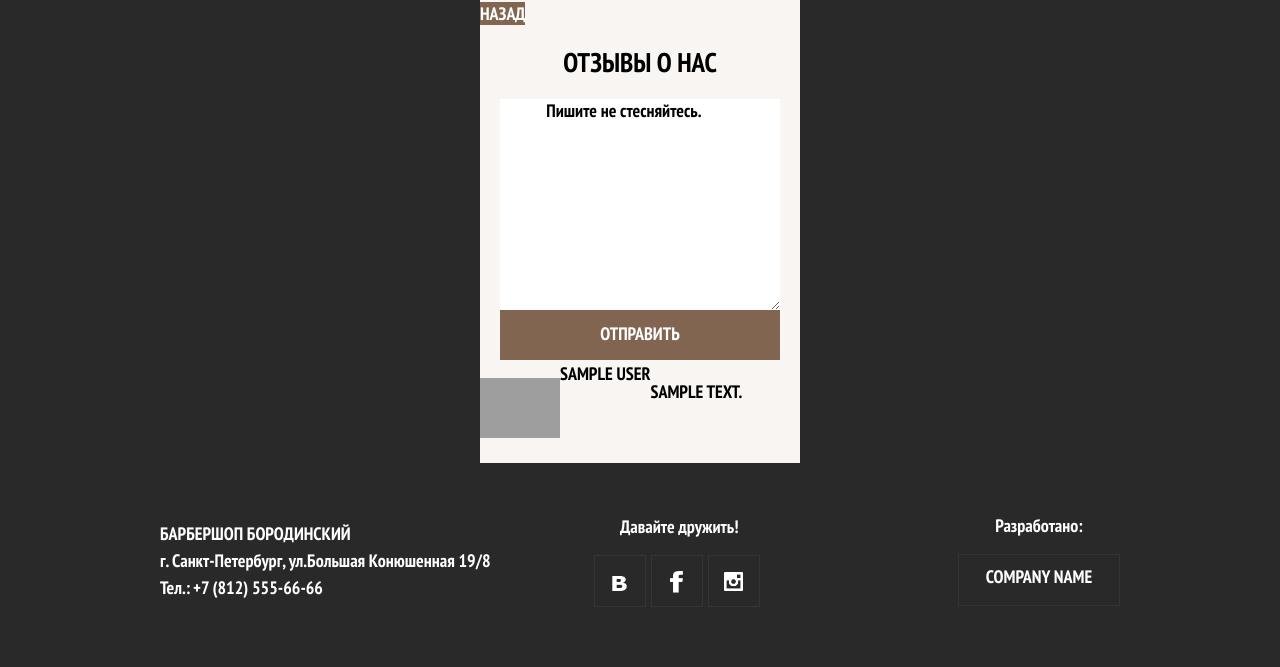
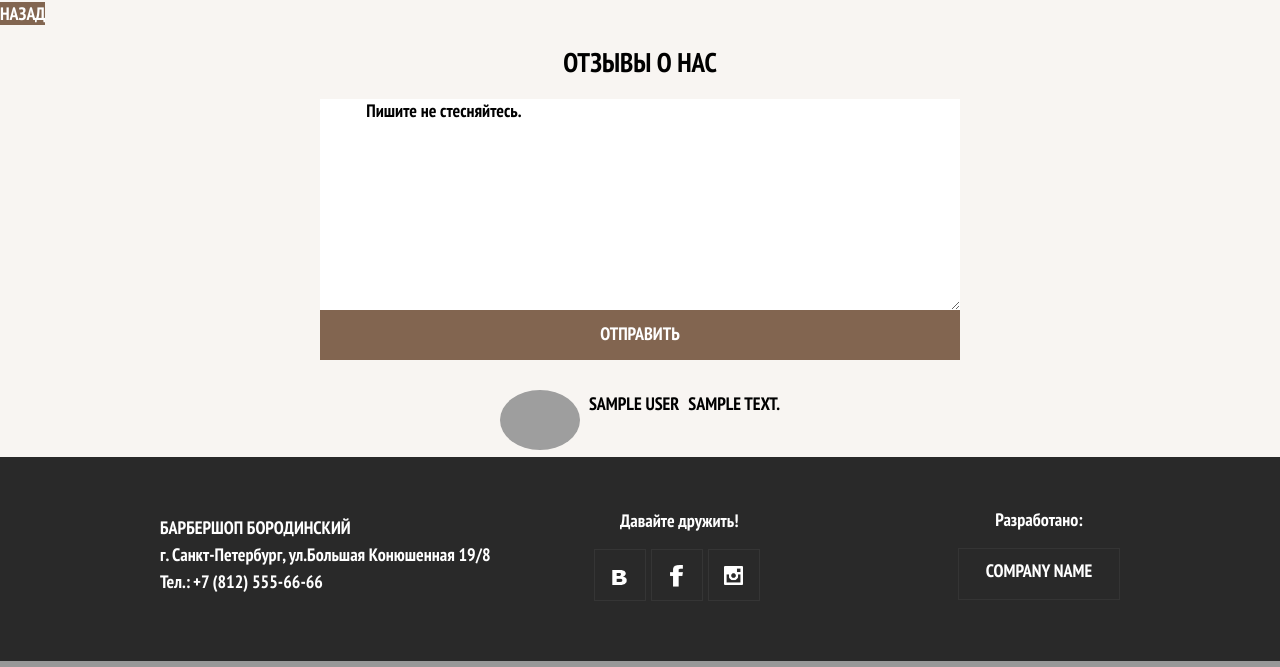
Before and after one commit to Rommel69/Borodinski3, a PHP site: page /index.php?add_comment in a window 1280 px wide. Shown: the part 748-1415 px from the top of the page. Run offline with PHP 8.4, Linux system fonts and the light colour scheme; the visitor is signed in with stand-in values (Sample User, id 1); tables that the repository leaves empty or names only in its code hold one stand-in row (values such as "Sample post"); data that the repository does not hold is empty; some libraries are stand-ins or nearby versions; grey boxes are pictures that could not be loaded.

Commit message:
added some styles

```diff
--- a/css/style.css
+++ b/css/style.css
@@ -27,6 +27,18 @@
 	flex-direction: column;
 	width: 280px;
 	margin: 0 auto;
+
+}
+
+.main-cond {
+    width: 320px;
+    margin: 0 auto;
+    display: flex;
+    background-color: #f8f5f2;
+}
+
+.cond-msg {
+    text-align: center;
 
 }
 
@@ -44,25 +56,58 @@
 .author_con {
     display: flex;
     flex-wrap: wrap;
+    margin: 0 auto;
+    margin-top: 30px;
+    width: 280px;
+}
+
+.comment-text {
+    margin-top: 0;
+}
+
+.comment-name {
+    height: 30px;
+    margin: 0 auto;
+}
+
+.comment-img {
+    margin: 0;
+    padding: 0;
+}
+
+.comment-img img {
+    border-radius: 50%;
 }
 
 .comments-form textarea {
     border: none;
 }
 
+.pure-table-horizontal {
+    width: 280px;
+    margin: 0 auto;
+}
+
+.pure-table-horizontal tr td {
+    background-color: #f8f5f2;
+
+}
+
 .comments-title {
     text-align: center;
 }
 
 .cart-title {
 	text-align: center;
-	color: white;
+	color: black;
+        margin-top: 0;
 }
 
 .cart-main {
     width: 320px;
     margin: 0 auto;
-    color: white;
+    color: black;
+    background-color: #f8f5f2;
 }
 
 .cart--a {
@@ -1198,7 +1243,8 @@
     }
 
     .news-section-slider .review-item-active {
-        display: block;
+        display: flex;
+        flex-direction: column;
     }
 
     .news-section-slider {
@@ -1218,6 +1264,28 @@
 
     .user-profile-main {
         width: auto;
+    }
+
+    .main-comments {
+        width: auto;
+    }
+
+    .comments-form {
+        width: 640px;
+    }
+
+    .comment-button {
+        width: 640px;
+    }
+
+    .main-cond {
+        width: auto;
+    }
+
+    .cond-msg {
+        margin: 0 auto;
+        margin-top: 40px;
+        margin-bottom: 40px;
     }
 
     .cart-main {
@@ -1589,7 +1657,8 @@
     }
 
     .news-section-slider .review-item-active {
-        display: block;
+        display: flex;
+        flex-direction: column;
     }
 
     .reviews-author-picture img {
--- a/index.php
+++ b/index.php
@@ -90,9 +90,15 @@
 
 
 
-else if (isset($_GET['add_comment'])) {
+else if (isset($_GET['add_comment']) && isset($_SESSION['user_name'])) {
     include_once './templates/add_comment.php';
+}
 
+else if (isset($_GET['add_comment']) && !isset($_SESSION['user_name'])) {
+    session_start();
+    $_SESSION['msg_error'] = "Чтобы оставлять комментарии нужно зарегистрироваться!";
+
+    include_once 'templates/conditions.php';
 }
 
 else if (isset($_GET['shop'])) {
--- a/js/slider.js
+++ b/js/slider.js
@@ -74,6 +74,6 @@
 
 
 
-  slides[slideIndexRev-1].style.display = "block";
+  slides[slideIndexRev-1].style.display = "flex";
   dots[slideIndexRev-1].className += " slider-rev-toggle-active";
 }
--- a/templates/add_comment.php
+++ b/templates/add_comment.php
@@ -64,7 +64,7 @@
     <a href="index.php?home" class="coomment-back comment-button">Назад</a>
     <h2 class="comments-title">Отзывы о нас</h2>
     <div class="service_message"><?php echo $message; ?></div>
-    <form action="" method="POST" class="comments-form">
+    <form action="?add_comment" method="POST" class="comments-form">
 
         <textarea name="new_comment" rows="10" cols="45">
             Пишите не стесняйтесь.
--- a/templates/conditions.php
+++ b/templates/conditions.php
@@ -6,8 +6,8 @@
 $message = $_SESSION['msg_error'];
 ?>
 
-<main>
-    <h2><?php echo $message;
+<main class="main-cond">
+    <h2 class="cond-msg"><?php echo $message;
          ?></h2>
 </main>
 
```
